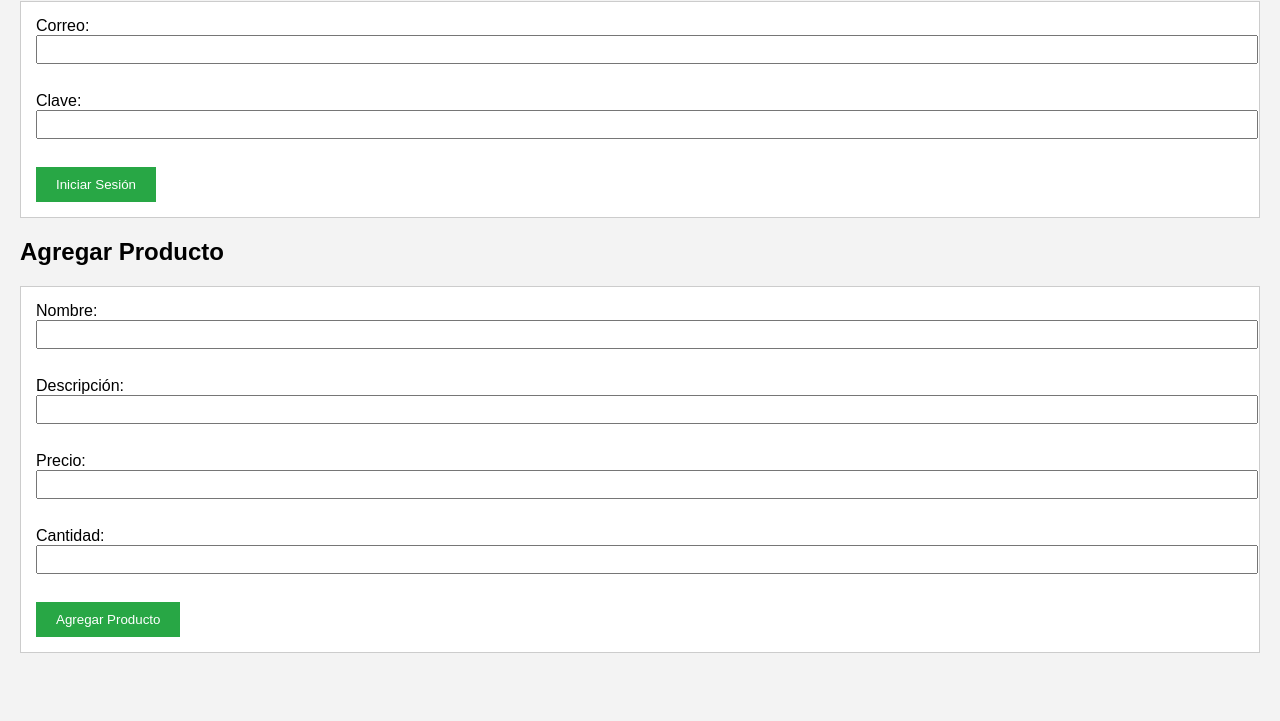
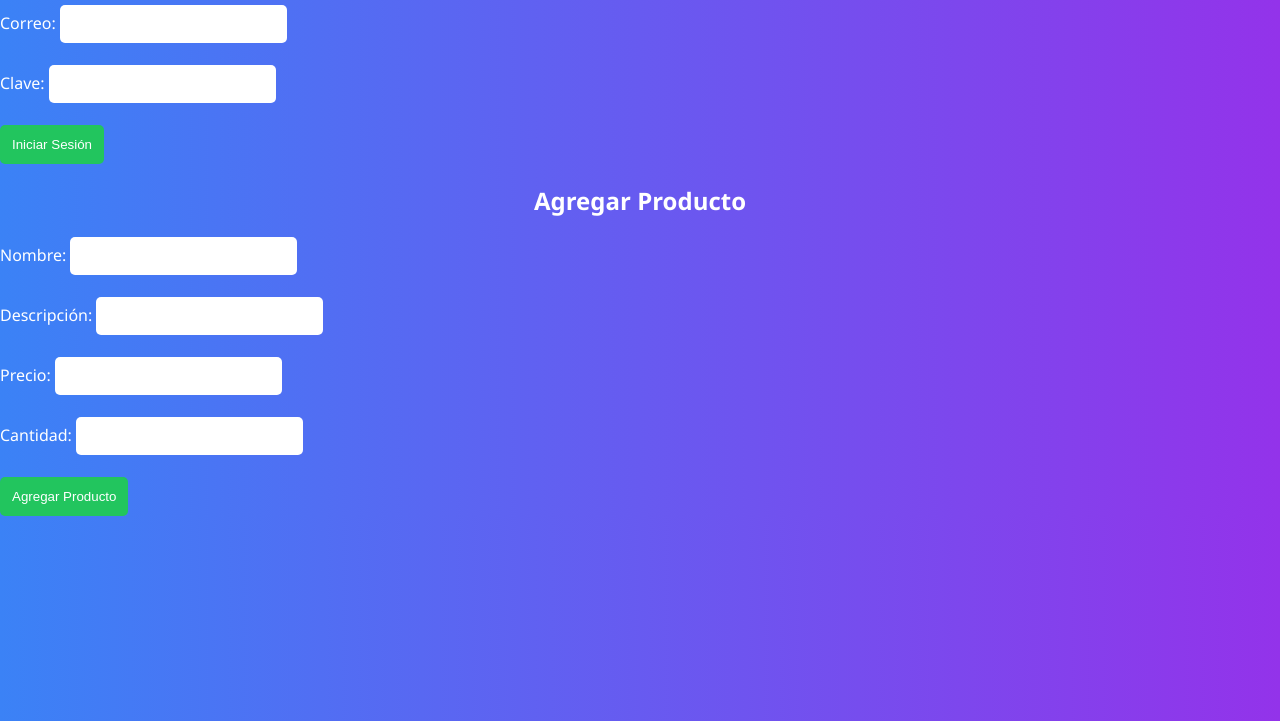
Before and after one commit to vajalidk/web, a plain HTML site: page pagina.html in a window 1280 px wide. Shown: the part 79-800 px from the top of the page. Drawn offline with Linux system fonts and the light colour scheme.

Commit message:
Update estilo.css

```diff
--- a/estilo.css
+++ b/estilo.css
@@ -1,29 +1,50 @@
 body {
-    font-family: Arial, sans-serif;
-    margin: 20px;
-    background-color: #f3f3f3;
+    font-family: 'Segoe UI', Tahoma, Geneva, Verdana, sans-serif;
+    margin: 0;
+    padding: 0;
+    background: linear-gradient(to right, #3b82f6, #9333ea);
+    color: #fff;
 }
-h1 {
-    color: #222;
+.container {
+    max-width: 600px;
+    margin: 50px auto;
+    background-color: rgba(255, 255, 255, 0.2);
+    padding: 30px;
+    border-radius: 15px;
+    box-shadow: 0 0 15px rgba(0, 0, 0, 0.7);
+    backdrop-filter: blur(5px);
 }
-form {
-    margin-top: 20px;
-    border: 1px solid #ccc;
-    padding: 15px;
-    background-color: #fff;
+h1, h2 {
+    text-align: center;
+    margin-bottom: 20px;
+}
+.formulario {
+    display: flex;
+    flex-direction: column;
+    gap: 15px;
 }
 input {
-    margin-bottom: 10px;
-    padding: 5px;
-    width: 100%;
+    padding: 10px;
+    border: none;
+    border-radius: 5px;
+    font-size: 1em;
+    color: #333;
 }
 button {
-    padding: 10px 20px;
-    background-color: #28a745;
-    color: #fff;
+    padding: 12px;
+    background-color: #22c55e;
     border: none;
+    border-radius: 5px;
+    color: white;
     cursor: pointer;
+    transition: background-color 0.3s;
 }
 button:hover {
-    background-color: #218838;
+    background-color: #16a34a;
 }
+.footer {
+    text-align: center;
+    margin-top: 20px;
+    font-size: 0.8em;
+    color: #ddd;
+}
```
